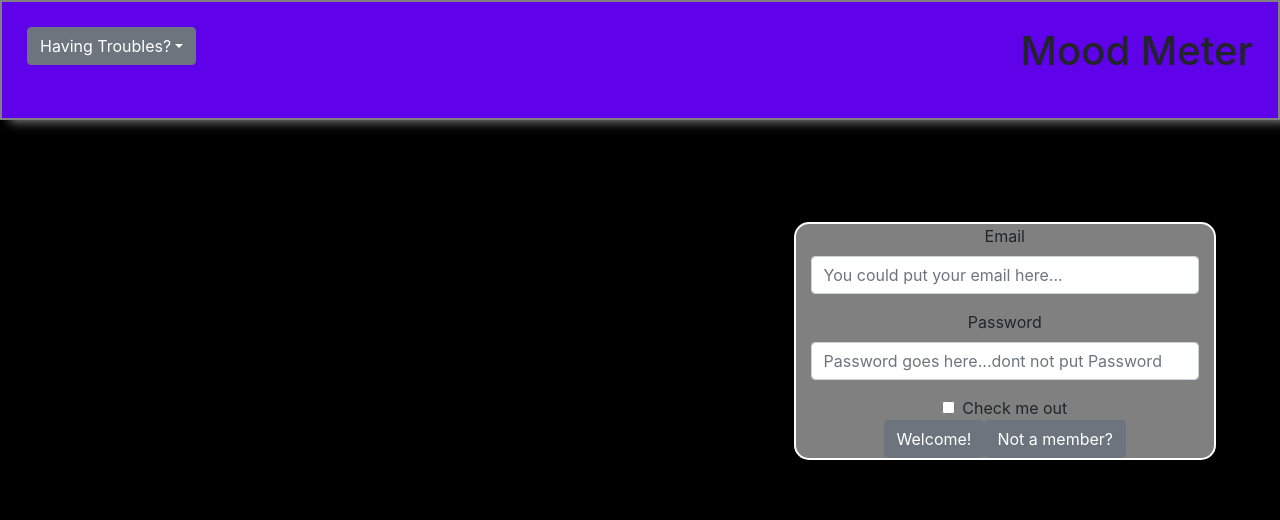
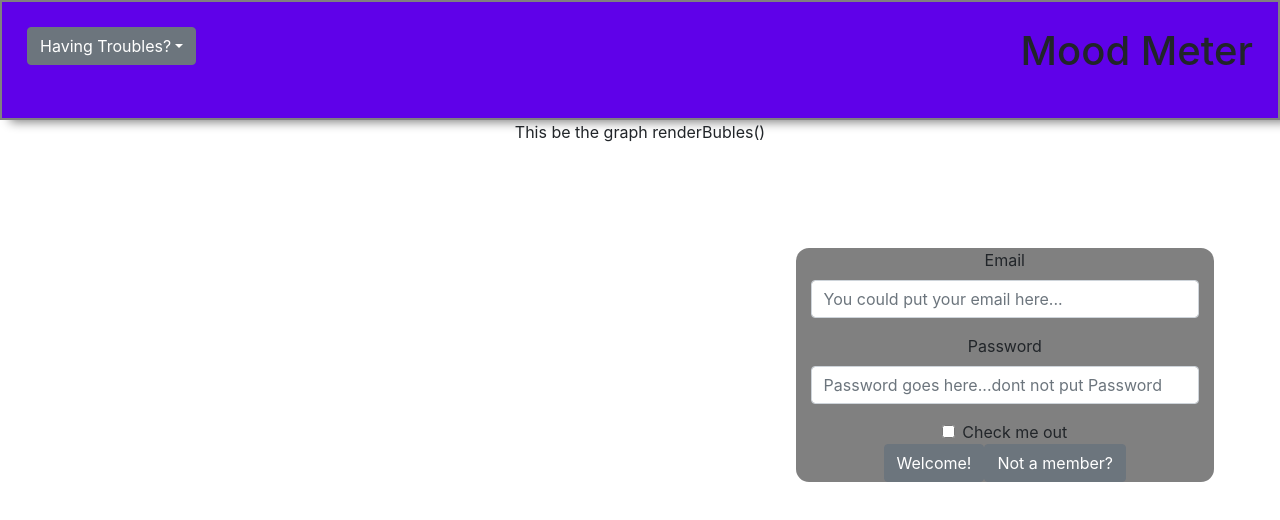
Before and after one commit to nrdjs/mood-meter, a React (Create React App) app in the folder mood-meter/: page / in a window 1280 px wide. Shown: the top 520 px of the page. Built offline with nearby package versions, Linux system fonts and the light colour scheme.

Commit message:
initial commit

```diff
--- a/mood-meter/src/App.css
+++ b/mood-meter/src/App.css
@@ -1,6 +1,6 @@
 .App {
   text-align: center;
-  background-color: black;
+  /* background-color: black; */
   min-height: 100vh;
 }
 
--- a/mood-meter/src/App.js
+++ b/mood-meter/src/App.js
@@ -3,6 +3,7 @@ import React from 'react';
 import './App.css';
 import Header from './components/Header.js'
 import Login from './components/Login.js'
+import Graph from './components/Graph'
 
 function App() {
   return (
@@ -10,10 +11,10 @@ function App() {
     <div className="App">
 
     <div>
-    <Header/>
+      <Header/>
+      <Graph/>
     </div>
-     <Login/>
-
+      <Login/>
     </div>
     </>
   );
--- a/mood-meter/src/components/Graph.js
+++ b/mood-meter/src/components/Graph.js
@@ -0,0 +1,23 @@
+import React from 'react';
+
+
+const renderBubles = () => {
+    const buttons = {};
+        for(let i=0; i<10; i++){
+            buttons.push(i)
+        }
+    return buttons
+}
+
+function Graph() {
+
+    return(
+        <>
+        <div className='graph'>
+            This be the graph
+            renderBubles()
+        </div>
+        </>
+    )
+}
+export default Graph
```
Also changed, not shown: 2 other files (tests, documents, lock files or other folders).
